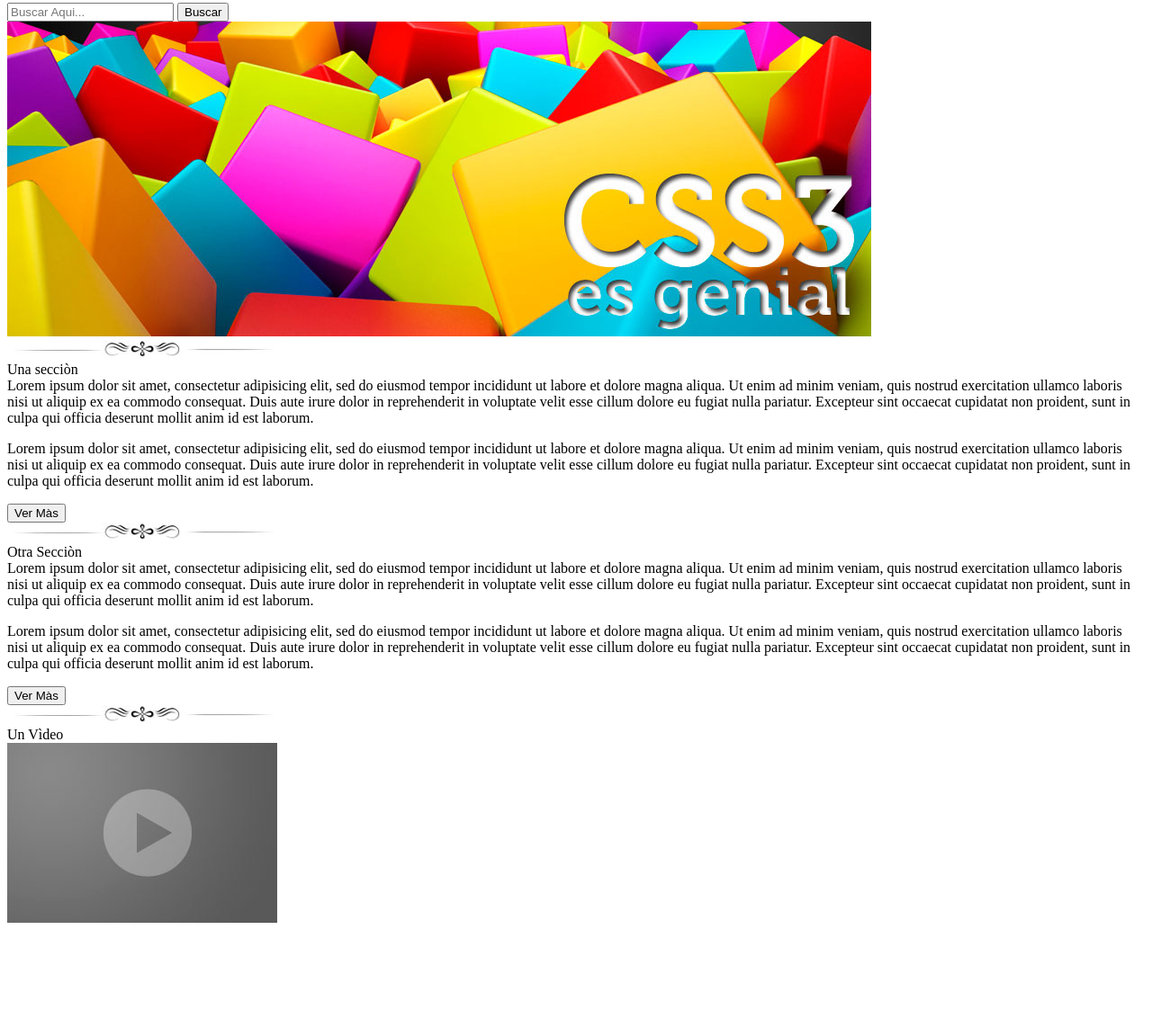
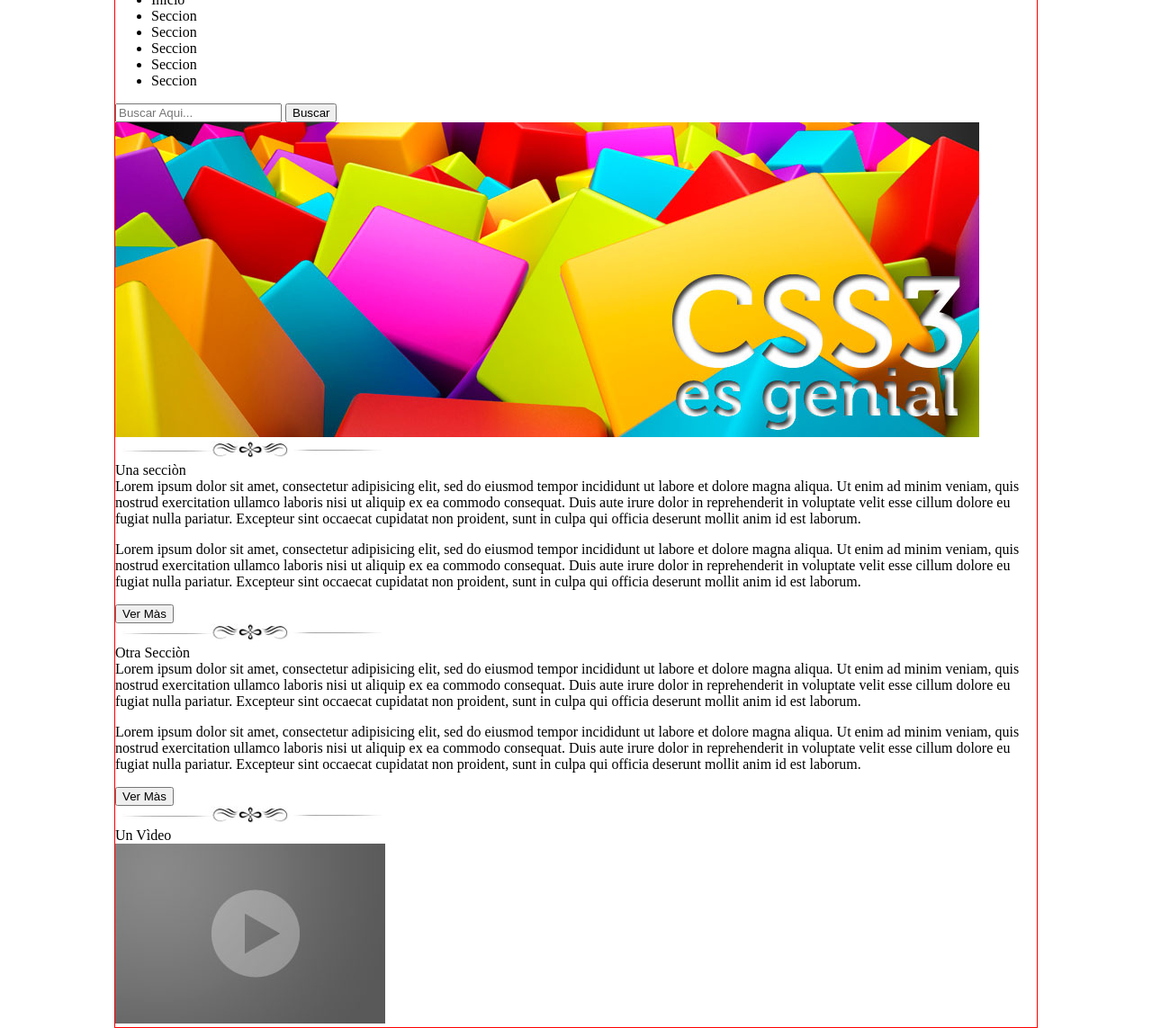
Before and after one commit to ElTeran1997/pw219312server, a plain HTML site: page practica01css/index.html in a window 1280 px wide. Shown: the part 284-1427 px from the top of the page at 90% size. Before the commit the page ends 1322 px from the top, so only its background shows below. Drawn offline with Linux system fonts and the light colour scheme.

Commit message:
PRIMER CSS

```diff
--- /dev/null
+++ b/practica01css/css/estilos.css
@@ -0,0 +1,11 @@
+
+
+
+
+body
+{
+  border: 1px solid red;
+  margin: 0px auto;
+  max-width: 1024px;
+
+}
--- a/practica01css/index.html
+++ b/practica01css/index.html
@@ -3,11 +3,12 @@
 <head>
 	<meta charset="utf-8">
 	<title>PRACTICA01 HTML5 +SS3</title>
+	<link rel="stylesheet" type="text/css" href="css/estilos.css">
 </head>
 <body>
 	<header>
 		<img src="img/resplandor.png" alt="">
-		<img src="img/logo.png" alt="">
+		<img src="img/logo.png" alt="" id="logo">
 		<nav>
 			<ul>
 				<li>Inicio</li>
@@ -19,21 +20,21 @@
 			</ul>
 			<form action="">
 				<input type="text" placeholder="Buscar Aqui..." name="">
-				<input type="button" value="Buscar" ame="">
+				<input type="button" value="Buscar" name="">
 			</form>
 		</nav>
 
 	</header>
-	<section>
+	<section id="seccion01">
 		<article>
 			<img src="img/slide2.jpg" alt="">
 		</article>
 	</section>
-	<section>
+	<section id="seccion02">
 		<article>
 			<img src="img/separador.jpg">
 			<br>
-			Una secciòn
+			<span class="unaSeccion nito">Una secciòn</span>
 			<br>
 			Lorem ipsum dolor sit amet, consectetur adipisicing elit, sed do eiusmod
 			tempor incididunt ut labore et dolore magna aliqua. Ut enim ad minim veniam,
@@ -54,7 +55,7 @@
 		<article>
 			<img src="img/separador.jpg">
 			<br>
-			Otra Secciòn
+			<span class="otraSeccion nito">Otra Secciòn</span>
 			<br>
 			Lorem ipsum dolor sit amet, consectetur adipisicing elit, sed do eiusmod
 			tempor incididunt ut labore et dolore magna aliqua. Ut enim ad minim veniam,
@@ -75,7 +76,7 @@
 		<article>
 			<img src="img/separador.jpg">
 			<br>
-			Un Vìdeo
+			<span class="otraSeccion nito">Un Vìdeo</span>
 			<br>
 			<img src="img/video.jpg">
 		</article>
```
